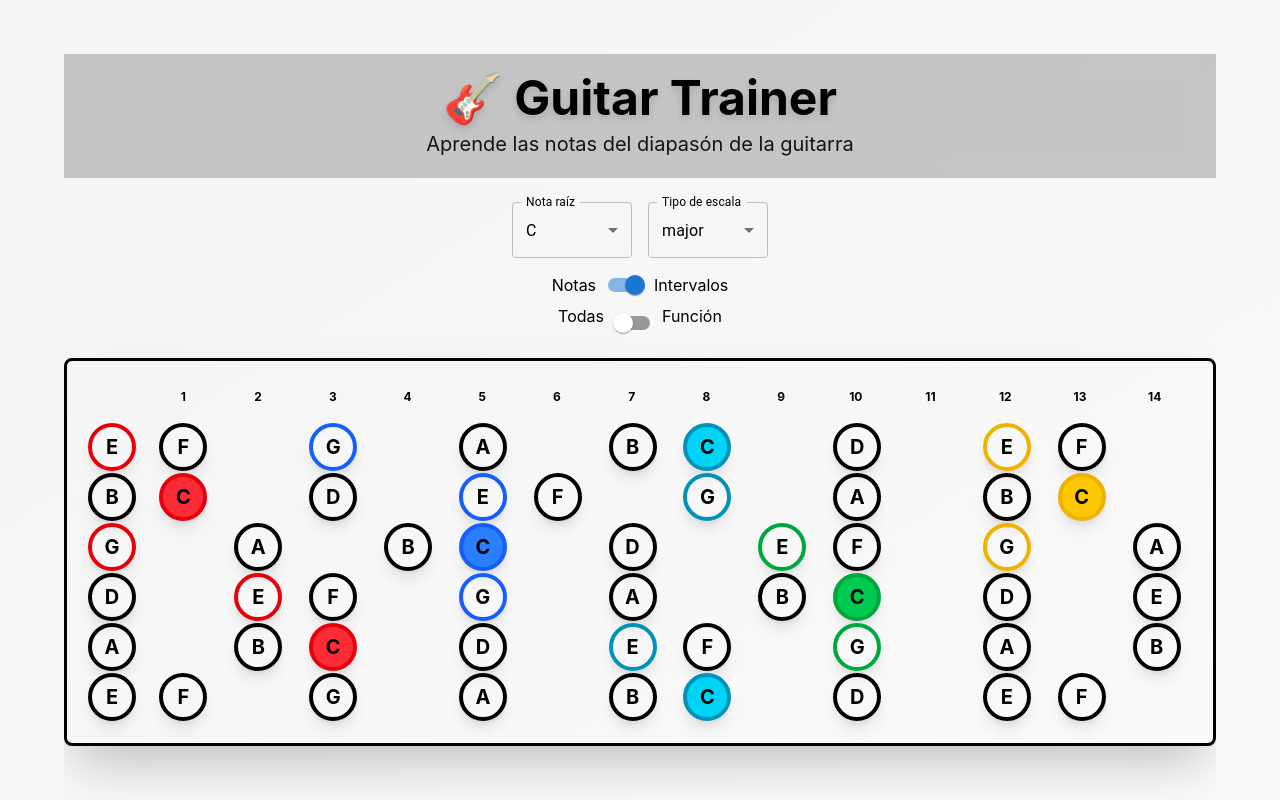
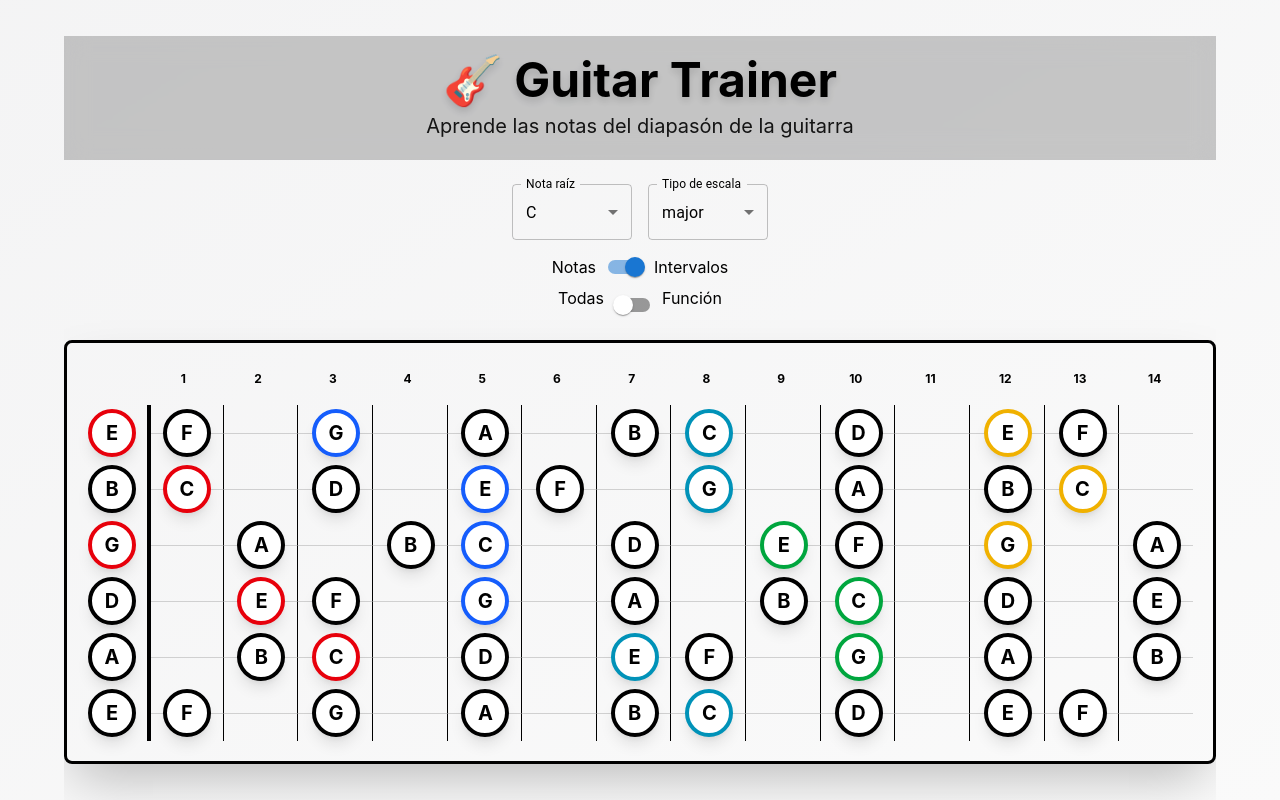
Before and after one commit to DeFrankCom/guitar-trainer, a React (Vite) app: page / in a window 1280 px wide. Built offline with nearby package versions, Linux system fonts and the light colour scheme.

Commit message:
feat: initial fretboard styling

```diff
--- a/src/components/Fretboard.tsx
+++ b/src/components/Fretboard.tsx
@@ -64,7 +64,7 @@ export const Fretboard: React.FC<FretboardProps> = ({
           (guitarString: FretboardData['strings'][number]) => (
             <div
               key={guitarString.stringNumber}
-              className='flex mb-0.5 items-center w-full'
+              className='flex items-center w-full'
             >
               {/* Nota al aire como círculo */}
               <div className='flex items-center justify-center min-w-[50px] mr-2.5 shrink-0'>
@@ -80,10 +80,14 @@ export const Fretboard: React.FC<FretboardProps> = ({
                   showNoteName={showNoteName}
                   viewOnlyFunction={viewOnlyFunction}
                   noteBelongsToScale={!!getNoteOfScale(guitarString.notes[0])}
+                  withBorderRight={false}
+                  isOnLastFret={false}
                 />
               </div>
-              <div className='flex flex-1 gap-0.5 w-full'>
-                {guitarString.notes.slice(1).map((note: FretboardNote) => {
+              <div className='relative flex flex-1 gap-0.5 w-full border-l-[4px]'>
+                {guitarString.notes
+                  .slice(1)
+                  .map((note: FretboardNote, index: number) => {
                     const scaleNote = getNoteOfScale(note);
                     const chord = getChordByNote(note);
                     return (
@@ -97,9 +101,19 @@ export const Fretboard: React.FC<FretboardProps> = ({
                         showNoteName={showNoteName}
                         viewOnlyFunction={viewOnlyFunction}
                         noteBelongsToScale={!!scaleNote}
+                        isOnLastFret={index + 1 === NUM_FRETS}
                       />
                     );
                   })}
+                <div
+                  className='absolute w-full z-1 h-px top-[0] bottom-[0]'
+                  style={{
+                    margin: 'auto 0',
+                    color: 'rgba(170, 170, 170, 0.5)',
+                  }}
+                >
+                  <hr />
+                </div>
               </div>
             </div>
           )
--- a/src/components/Note.tsx
+++ b/src/components/Note.tsx
@@ -21,6 +21,8 @@ type NoteProps = {
   showNoteName: boolean;
   viewOnlyFunction: boolean;
   noteBelongsToScale: boolean;
+  withBorderRight?: boolean;
+  isOnLastFret: boolean;
 };
 
 export const Note: React.FC<NoteProps> = ({
@@ -29,18 +31,24 @@ export const Note: React.FC<NoteProps> = ({
   showNoteName,
   viewOnlyFunction,
   noteBelongsToScale,
+  withBorderRight = true,
+  isOnLastFret,
 }) => {
   const colorMapKey = note.interval === '1' ? `${color}First` : color;
   return (
     <div
       key={note.fret}
-      className='flex items-center justify-center min-h-[48px] flex-1'
+      className={cx('flex items-center justify-center min-h-[48px] flex-1', {
+        'border-r-[1px]': withBorderRight && !isOnLastFret,
+      })}
+      style={{ padding: '0.25rem 0' }}
     >
       {noteBelongsToScale && (
         <div
           key={note.fret}
           className={cx(
-            'flex items-center justify-center h-[48px] w-[48px] rounded-full border-4 font-bold text-xl shadow-lg transition-all duration-200',
+            'flex items-center justify-center h-[48px] w-[48px] rounded-full border-4 font-bold text-xl shadow-lg transition-all duration-200 z-2',
+            { 'bg-white': !!colorMapKey },
             colorMap[colorMapKey ?? 'none']
           )}
         >
--- a/src/index.css
+++ b/src/index.css
@@ -37,3 +37,7 @@
       source-code-pro, Menlo, Monaco, Consolas, 'Courier New', monospace;
   }
 }
+
+.bg-white {
+  background-color: #fff;
+}
```
Lines whose indentation alone changed are shown as unchanged.
